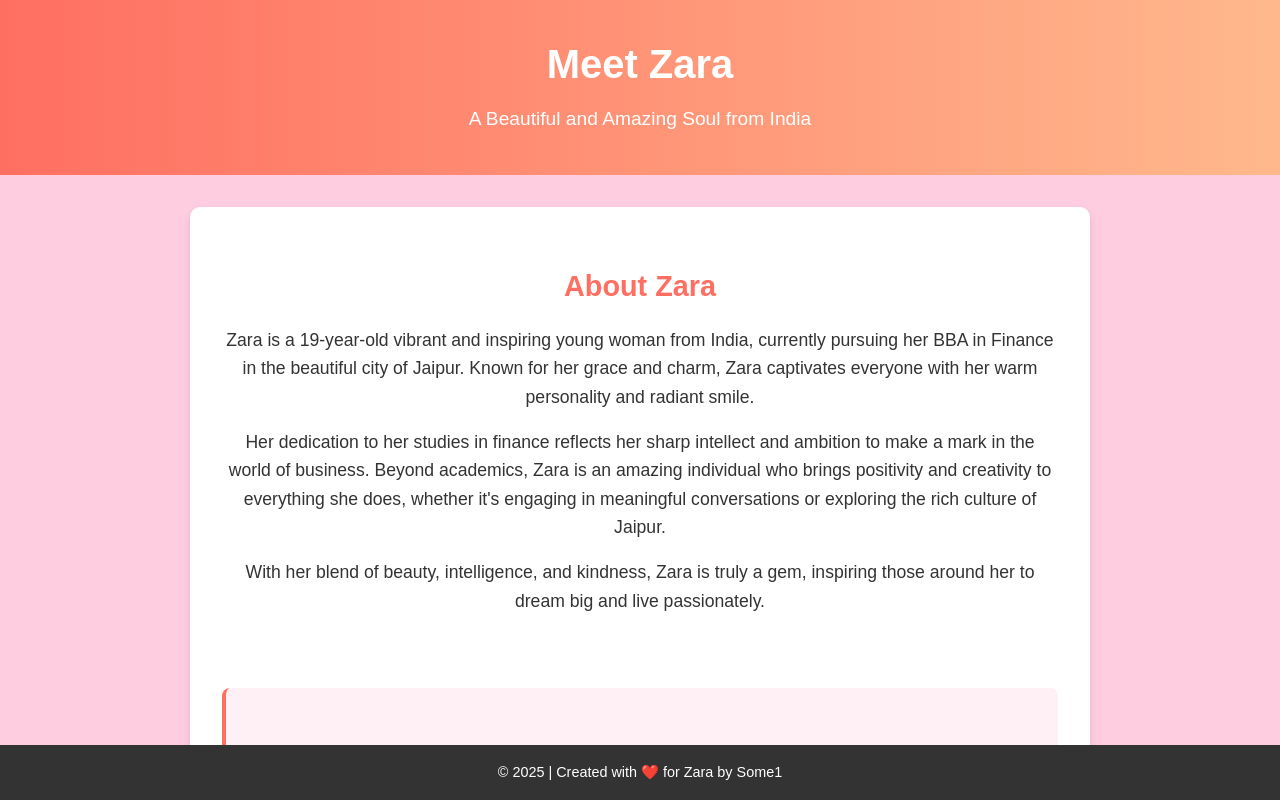
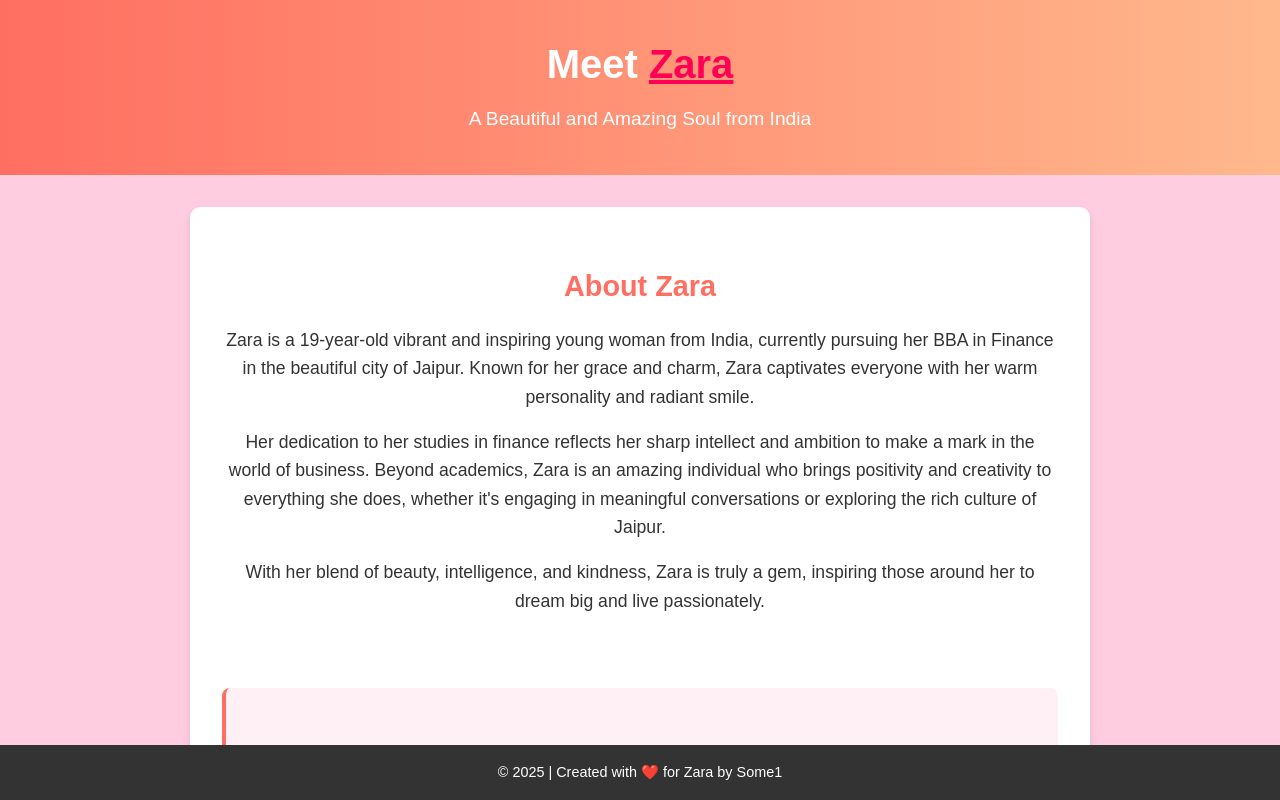
Before and after one commit to MrBrave1/Zara-angel, a plain HTML site: page index.html in a window 1280 px wide. Shown: the top 800 px of the page. Drawn offline with Linux system fonts and the light colour scheme.

Commit message:
Update index.html

```diff
--- a/index.html
+++ b/index.html
@@ -4,7 +4,22 @@
   <meta charset="UTF-8">
   <meta name="viewport" content="width=device-width, initial-scale=1.0">
   <title>Zara - A Beautiful and Amazing Soul</title>
+  <audio id="bgMusic">
+  <source src="music.mp3" type="audio/mpeg">
+</audio>
+
   <style>
+    .clickable-name {
+  cursor: pointer;
+  text-decoration: underline;
+  color: #ff0055;
+  transition: color 0.3s;
+}
+
+.clickable-name:hover {
+  color: #ff3366;
+}
+
     body {
       font-family: 'Arial', sans-serif;
       margin: 0;
@@ -128,10 +143,17 @@
   white-space: pre-wrap; /* preserves spaces & line breaks */
     }
   </style>
+  <script>
+  function playMusic() {
+    const audio = document.getElementById("bgMusic");
+    audio.play();
+  }
+</script>
+
 </head>
 <body>
   <header>
-    <h1>Meet Zara</h1>
+    <h1>Meet <span class="clickable-name" onclick="playMusic()">Zara</span></h1>
     <p>A Beautiful and Amazing Soul from India</p>
   </header>
 
```
